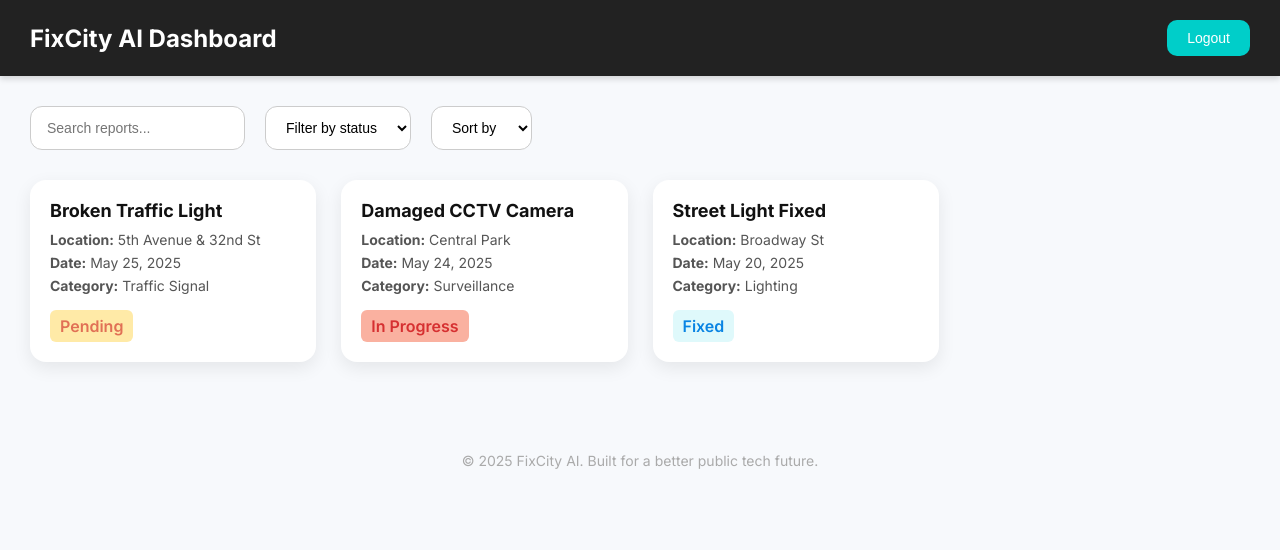
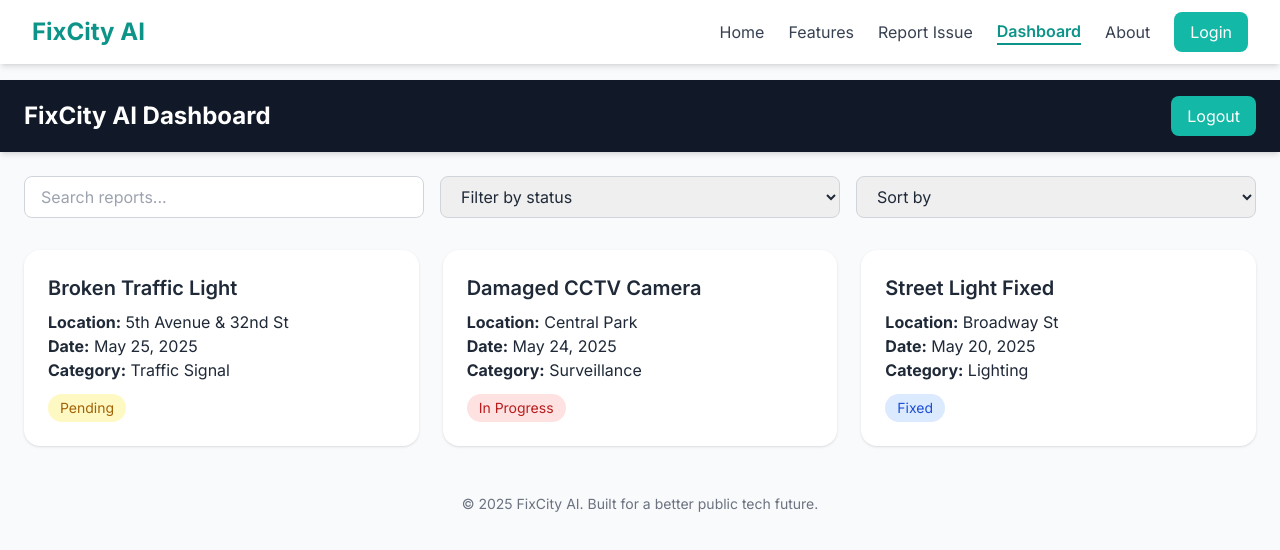
Before and after one commit to adityacodeprenuer/Fix-It-AI, a website: page dashboard.html in a window 1280 px wide. Drawn offline with nearby package versions, Linux system fonts and the light colour scheme.

Commit message:
Add files via upload

```diff
--- a/dashboard.html
+++ b/dashboard.html
@@ -4,174 +4,75 @@
   <meta charset="UTF-8" />
   <meta name="viewport" content="width=device-width, initial-scale=1.0"/>
   <title>FixCity AI Dashboard</title>
+  <script src="https://cdn.tailwindcss.com"></script>
   <link href="https://fonts.googleapis.com/css2?family=Inter:wght@400;600;700&display=swap" rel="stylesheet">
   <style>
-    * {
-      box-sizing: border-box;
-      margin: 0;
-      padding: 0;
-    }
-
     body {
       font-family: 'Inter', sans-serif;
-      background: #f7f9fc;
-      color: #222;
-      transition: background 0.3s, color 0.3s;
-    }
-
-    header {
-      background-color: #222;
-      color: #fff;
-      padding: 20px 30px;
-      display: flex;
-      justify-content: space-between;
-      align-items: center;
-      box-shadow: 0 3px 6px rgba(0,0,0,0.15);
-    }
-
-    header h1 {
-      font-size: 24px;
-      font-weight: 700;
-    }
-
-    header button {
-      background-color: #00cec9;
-      color: #fff;
-      border: none;
-      padding: 10px 20px;
-      border-radius: 10px;
-      font-size: 14px;
-      cursor: pointer;
-      transition: all 0.3s;
-    }
-
-    header button:hover {
-      background-color: #00b894;
-      transform: scale(1.05);
-    }
-
-    main {
-      padding: 30px;
-    }
-
-    .filters {
-      display: flex;
-      flex-wrap: wrap;
-      gap: 20px;
-      margin-bottom: 30px;
-    }
-
-    .filters input,
-    .filters select {
-      padding: 12px 16px;
-      border: 1px solid #ccc;
-      border-radius: 12px;
-      font-size: 14px;
-      outline: none;
-      background: #fff;
-      transition: 0.3s ease;
-      box-shadow: 0 0 0 transparent;
-    }
-
-    .filters input:focus,
-    .filters select:focus {
-      border-color: #00cec9;
-      box-shadow: 0 0 0 4px rgba(0, 206, 201, 0.2);
-    }
-
-    .report-grid {
-      display: grid;
-      grid-template-columns: repeat(auto-fill, minmax(280px, 1fr));
-      gap: 25px;
-    }
-
-    .report-card {
-      background: #ffffff;
-      padding: 20px;
-      border-radius: 16px;
-      box-shadow: 0 6px 18px rgba(0, 0, 0, 0.08);
-      transition: transform 0.3s, box-shadow 0.3s;
-    }
-
-    .report-card:hover {
-      transform: translateY(-5px) scale(1.01);
-      box-shadow: 0 10px 25px rgba(0, 0, 0, 0.15);
-    }
-
-    .report-card h3 {
-      font-size: 18px;
-      margin-bottom: 10px;
-      color: #111;
-    }
-
-    .report-card p {
-      font-size: 14px;
-      margin-bottom: 6px;
-      color: #555;
-    }
-
-    .report-card .status {
-      font-weight: 600;
-      padding: 6px 10px;
-      border-radius: 6px;
-      display: inline-block;
-      margin-top: 10px;
-    }
-
-    .status-pending {
-      background-color: #ffeaa7;
-      color: #e17055;
-    }
-
-    .status-fixed {
-      background-color: #dff9fb;
-      color: #0984e3;
-    }
-
-    .status-inprogress {
-      background-color: #fab1a0;
-      color: #d63031;
-    }
-
-    footer {
-      text-align: center;
-      padding: 20px;
-      font-size: 14px;
-      color: #aaa;
-      margin-top: 40px;
-    }
-
-    @media screen and (max-width: 768px) {
-      header h1 {
-        font-size: 20px;
-      }
-      .filters {
-        flex-direction: column;
-      }
-      .filters input,
-      .filters select {
-        width: 100%;
-      }
     }
   </style>
 </head>
-<body>
+<body class="bg-gray-50 text-gray-800">
+  <!-- Navbar -->
+  <nav class="bg-white shadow-md sticky top-0 z-50">
+    <div class="max-w-7xl mx-auto px-4 sm:px-6 lg:px-8">
+      <div class="flex justify-between h-16 items-center">
+        <a href="index.html" class="text-2xl font-bold text-teal-600 hover:text-teal-700 transition duration-200">FixCity AI</a>
+        <div class="hidden md:flex space-x-6 items-center">
+          <a href="index.html" class="text-gray-700 hover:text-teal-600 transition">Home</a>
+          <a href="features.html" class="text-gray-700 hover:text-teal-600 transition">Features</a>
+          <a href="report.html" class="text-gray-700 hover:text-teal-600 transition">Report Issue</a>
+          <a href="dashboard.html" class="text-teal-600 font-semibold border-b-2 border-teal-600">Dashboard</a>
+          <a href="about.html" class="text-gray-700 hover:text-teal-600 transition">About</a>
+          <a href="login.html" class="bg-teal-500 text-white px-4 py-2 rounded-lg hover:bg-teal-600 transition">Login</a>
+        </div>
+        <div class="md:hidden">
+          <!-- Mobile menu button -->
+          <button id="mobileMenuButton" class="text-gray-600 hover:text-teal-600 focus:outline-none focus:text-teal-600">
+            <svg class="h-6 w-6" fill="none" stroke="currentColor" stroke-width="2"
+              viewBox="0 0 24 24" stroke-linecap="round" stroke-linejoin="round">
+              <path d="M4 6h16M4 12h16M4 18h16"/>
+            </svg>
+          </button>
+        </div>
+      </div>
+    </div>
 
-  <header>
-    <h1>FixCity AI Dashboard</h1>
-    <button onclick="alert('Logged out!')">Logout</button>
+    <!-- Mobile Menu -->
+    <div id="mobileMenu" class="hidden md:hidden px-4 pb-4">
+      <a href="index.html" class="block py-2 text-gray-700 hover:text-teal-600">Home</a>
+      <a href="features.html" class="block py-2 text-gray-700 hover:text-teal-600">Features</a>
+      <a href="report.html" class="block py-2 text-gray-700 hover:text-teal-600">Report Issue</a>
+      <a href="dashboard.html" class="block py-2 text-teal-600 font-semibold">Dashboard</a>
+      <a href="about.html" class="block py-2 text-gray-700 hover:text-teal-600">About</a>
+      <a href="login.html" class="block py-2 text-white bg-teal-500 rounded-lg text-center hover:bg-teal-600">Login</a>
+    </div>
+  </nav>
+
+  <script>
+    document.getElementById('mobileMenuButton').addEventListener('click', () => {
+      const menu = document.getElementById('mobileMenu');
+      menu.classList.toggle('hidden');
+    });
+  </script>
+
+  <!-- Header -->
+  <header class="bg-gray-900 text-white px-6 py-4 flex justify-between items-center shadow-md mt-4">
+    <h1 class="text-2xl font-bold">FixCity AI Dashboard</h1>
+    <button onclick="alert('Logged out!')" class="bg-teal-500 hover:bg-teal-600 text-white px-4 py-2 rounded-lg transition">Logout</button>
   </header>
 
-  <main>
-    <section class="filters">
-      <input type="text" id="searchInput" placeholder="Search reports..." />
-      <select id="statusFilter">
+  <!-- Filters -->
+  <main class="p-6">
+    <section class="mb-8 flex flex-wrap gap-4">
+      <input type="text" id="searchInput" placeholder="Search reports..." class="flex-1 min-w-[200px] px-4 py-2 rounded-lg border border-gray-300 focus:ring-2 focus:ring-teal-400" />
+      <select id="statusFilter" class="flex-1 min-w-[200px] px-4 py-2 rounded-lg border border-gray-300 focus:ring-2 focus:ring-teal-400">
         <option value="">Filter by status</option>
         <option value="pending">Pending</option>
         <option value="inprogress">In Progress</option>
         <option value="fixed">Fixed</option>
       </select>
-      <select id="sortBy">
+      <select id="sortBy" class="flex-1 min-w-[200px] px-4 py-2 rounded-lg border border-gray-300 focus:ring-2 focus:ring-teal-400">
         <option value="">Sort by</option>
         <option value="newest">Newest</option>
         <option value="oldest">Oldest</option>
@@ -179,39 +80,35 @@
       </select>
     </section>
 
-    <section class="report-grid">
-      <!-- Card 1 -->
-      <div class="report-card">
-        <h3>Broken Traffic Light</h3>
+    <!-- Reports Grid -->
+    <section class="grid gap-6 md:grid-cols-2 lg:grid-cols-3">
+      <div class="bg-white p-6 rounded-2xl shadow hover:shadow-lg transition-transform hover:-translate-y-1">
+        <h3 class="text-xl font-semibold mb-2">Broken Traffic Light</h3>
         <p><strong>Location:</strong> 5th Avenue & 32nd St</p>
         <p><strong>Date:</strong> May 25, 2025</p>
         <p><strong>Category:</strong> Traffic Signal</p>
-        <span class="status status-pending">Pending</span>
+        <span class="inline-block mt-3 px-3 py-1 rounded-full text-sm font-medium bg-yellow-100 text-yellow-700">Pending</span>
       </div>
 
-      <!-- Card 2 -->
-      <div class="report-card">
-        <h3>Damaged CCTV Camera</h3>
+      <div class="bg-white p-6 rounded-2xl shadow hover:shadow-lg transition-transform hover:-translate-y-1">
+        <h3 class="text-xl font-semibold mb-2">Damaged CCTV Camera</h3>
         <p><strong>Location:</strong> Central Park</p>
         <p><strong>Date:</strong> May 24, 2025</p>
         <p><strong>Category:</strong> Surveillance</p>
-        <span class="status status-inprogress">In Progress</span>
+        <span class="inline-block mt-3 px-3 py-1 rounded-full text-sm font-medium bg-red-100 text-red-700">In Progress</span>
       </div>
 
-      <!-- Card 3 -->
-      <div class="report-card">
-        <h3>Street Light Fixed</h3>
+      <div class="bg-white p-6 rounded-2xl shadow hover:shadow-lg transition-transform hover:-translate-y-1">
+        <h3 class="text-xl font-semibold mb-2">Street Light Fixed</h3>
         <p><strong>Location:</strong> Broadway St</p>
         <p><strong>Date:</strong> May 20, 2025</p>
         <p><strong>Category:</strong> Lighting</p>
-        <span class="status status-fixed">Fixed</span>
+        <span class="inline-block mt-3 px-3 py-1 rounded-full text-sm font-medium bg-blue-100 text-blue-700">Fixed</span>
       </div>
     </section>
   </main>
 
-  <footer>
-    &copy; 2025 FixCity AI. Built for a better public tech future.
-  </footer>
-
+  <!-- Footer -->
+  <footer class="text-center text-sm text-gray-500 py-6">&copy; 2025 FixCity AI. Built for a better public tech future.</footer>
 </body>
 </html>
```
Also changed, not shown: index.html (+64 -17 lines), login.html (+43 -13 lines), signup.html (+53 -22 lines).
